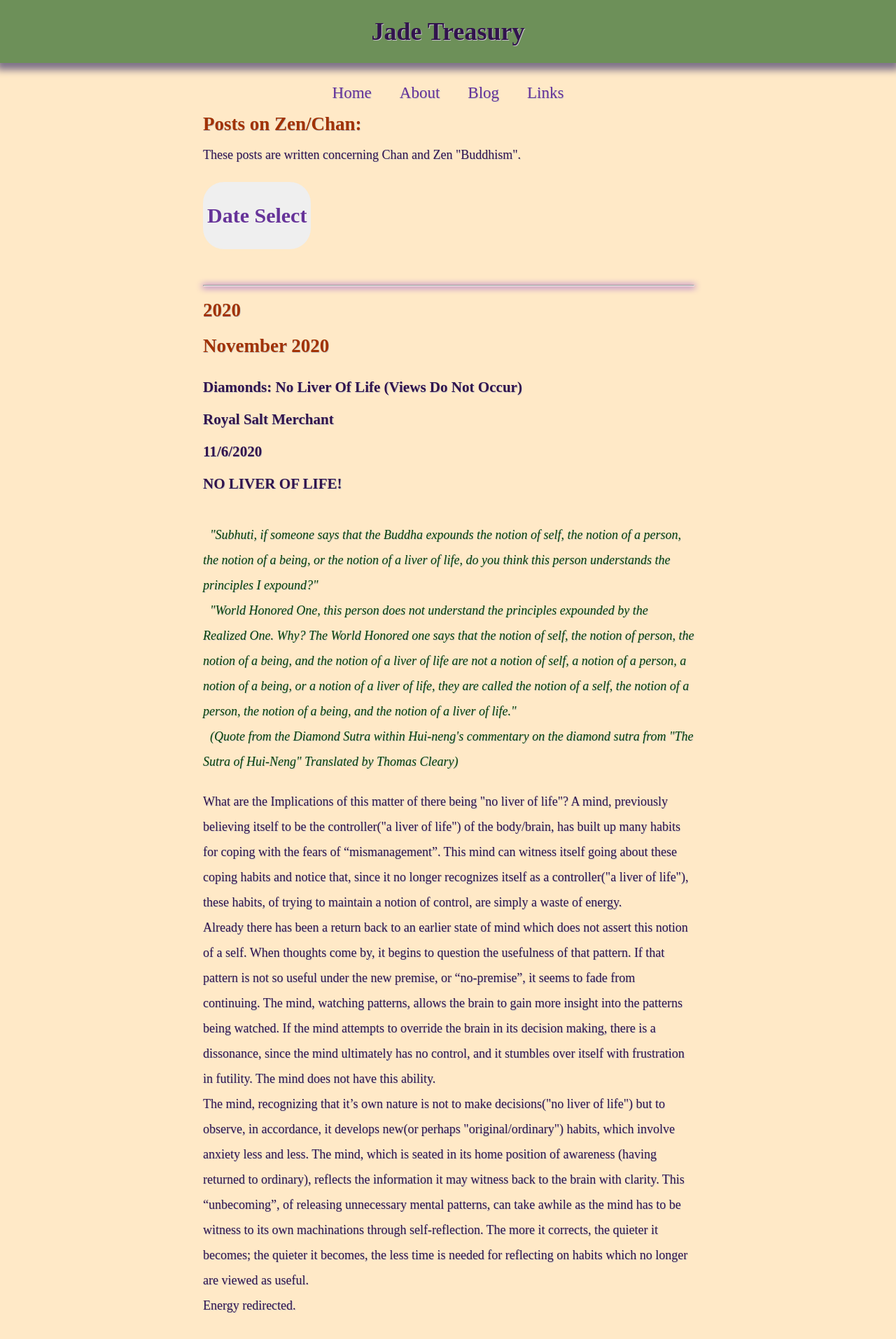
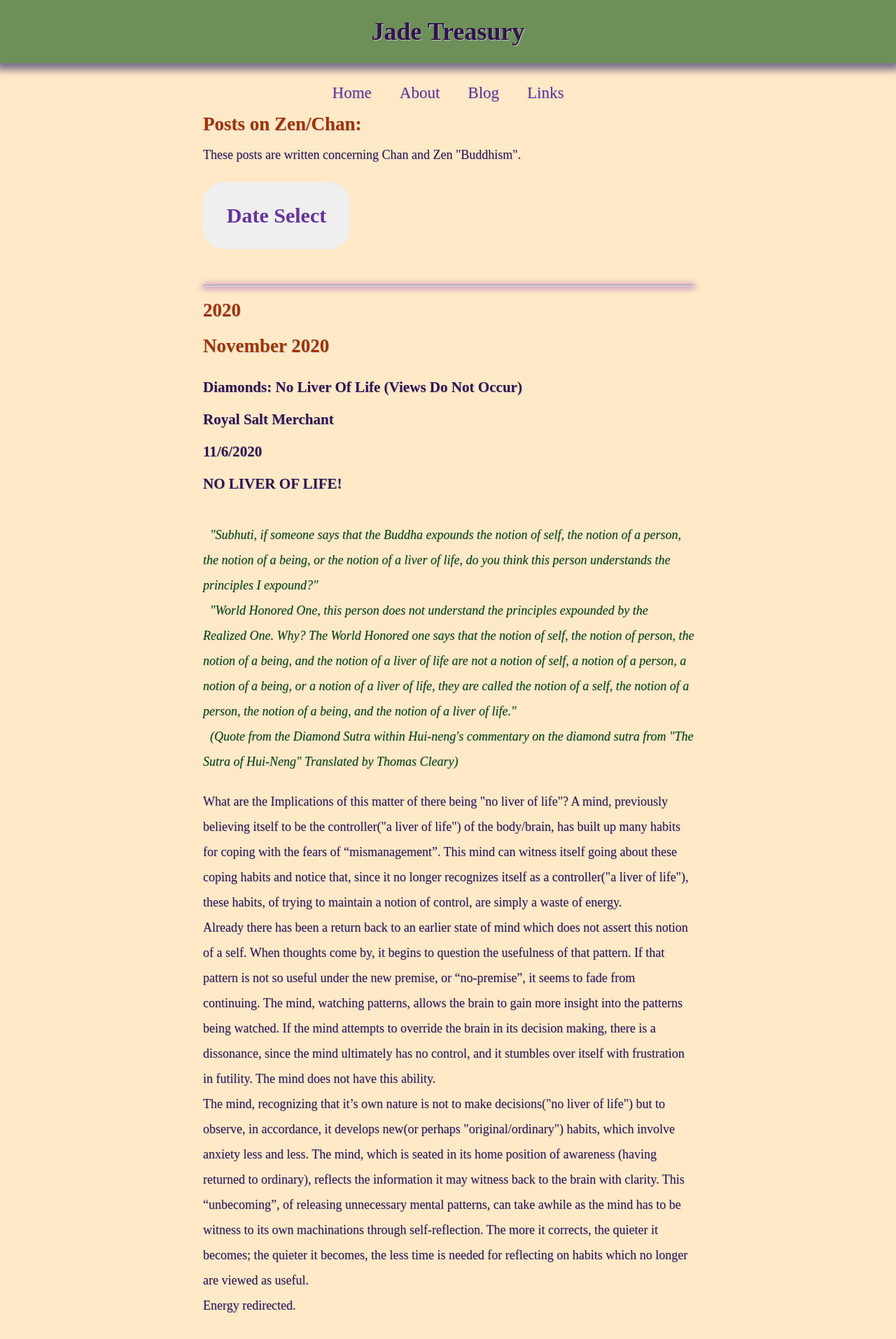
Before and after one commit to royalsaltmerchant/jadetreasury, a Jekyll site: the page built from posts/zen_posts.html, in a window 1280 px wide. Shown: the top 1913 px of the page at 70% size. Built offline with Jekyll 4.4.1, drawn with Linux system fonts in a browser that asks for light colours; some web fonts are replaced.

Commit message:
change to date-button width

```diff
--- a/assets/thestyle.css
+++ b/assets/thestyle.css
@@ -182,7 +182,7 @@ img:hover {
 }
 
 .date-button {
-    width: fit-content;
+    width: 30%;
     color: rebeccapurple;
     font: inherit;
     border-radius: 30px;
```
